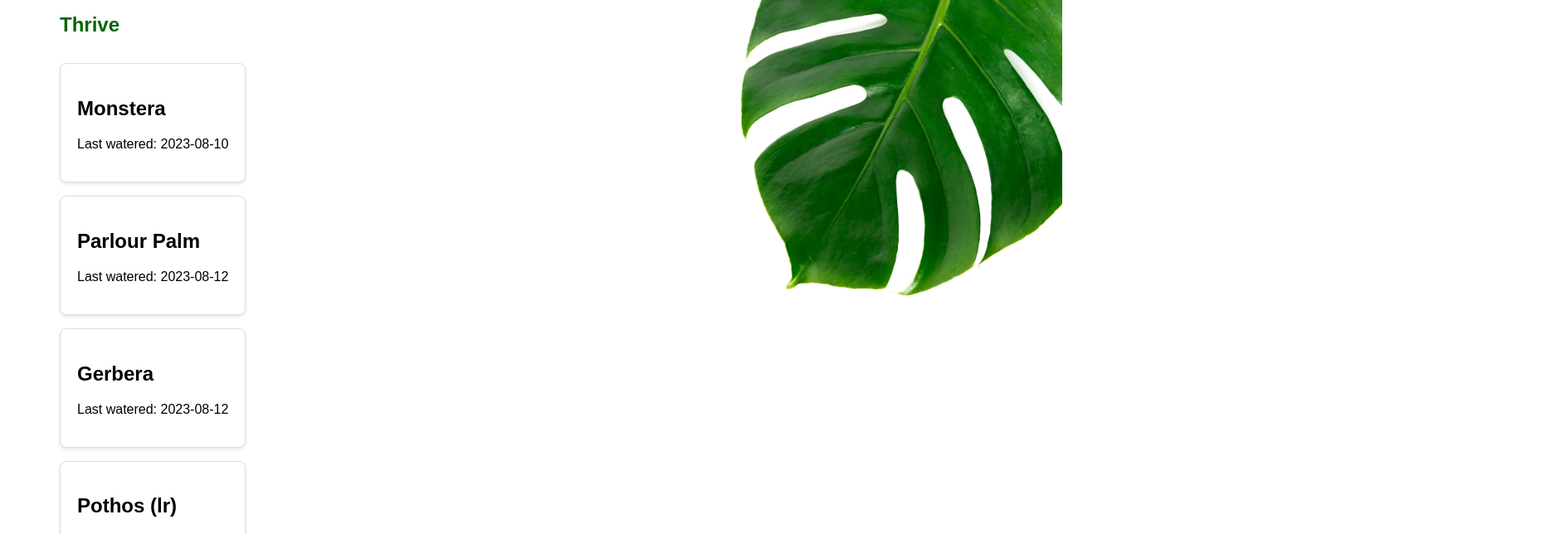
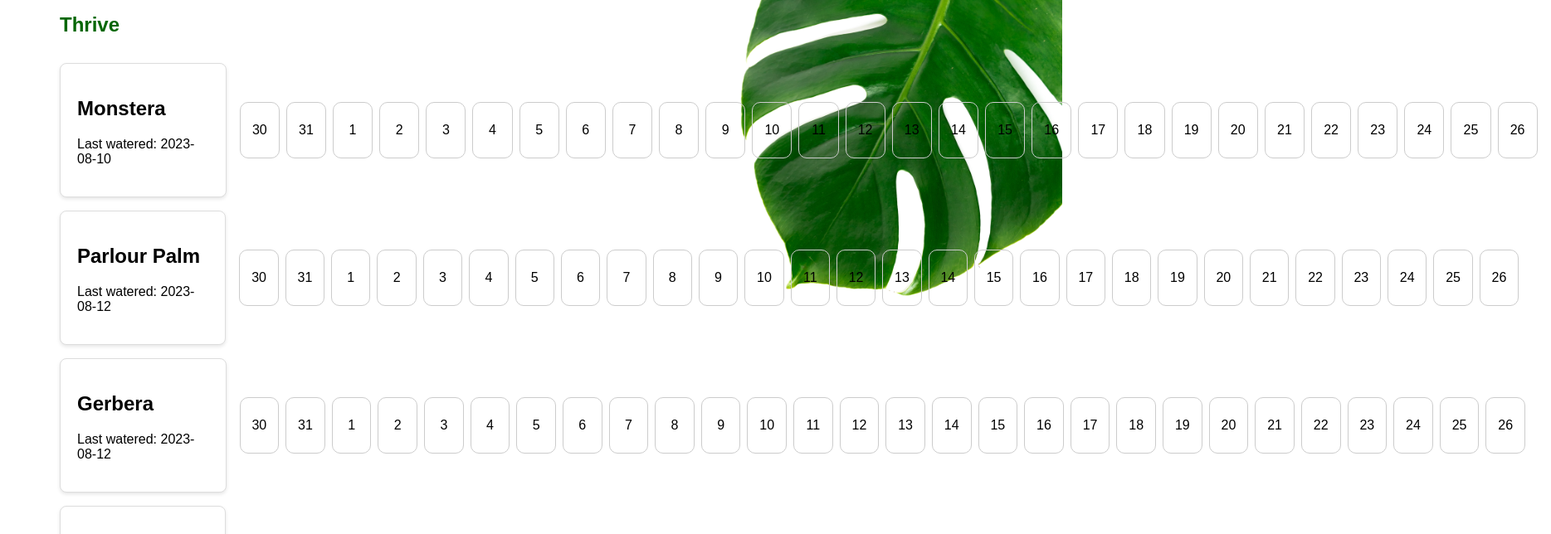
Before and after one commit to EwanMcA/Thrive, a React (Vite) app: page / in a window 1280 px wide. Shown: the top 644 px of the page at 83% size, 1869 px wide, since content can reach past the window. Built offline with nearby package versions, Linux system fonts and the light colour scheme; the HTML template or start-up script is replaced by a standard one.

Commit message:
add basic calendar component

```diff
--- a/src/App.module.scss
+++ b/src/App.module.scss
@@ -54,3 +54,8 @@ html {
 .add-plant-button:hover {
   background-color: #45a049;
 }
+
+.row {
+  display: flex;
+  flex-direction: row;
+}
--- a/src/App.tsx
+++ b/src/App.tsx
@@ -1,5 +1,6 @@
 import React, { useState } from 'react';
 import PlantCard from './PlantCard';
+import Calendar from './Calendar';
 
 import styles from './App.module.scss';
 
@@ -25,7 +26,10 @@ const App: React.FC = () => {
       <h1 className={styles['page-heading']}>Thrive</h1>
       <div className={styles["plant-list"]}>
         {plants.map((plant, index) => (
+          <div className={styles["row"]}>
             <PlantCard key={index} name={plant.name} lastWatered={plant.lastWatered} />
+            <Calendar />
+          </div>
         ))}
       </div>
       <button className={styles['add-plant-button']} onClick={addPlant}>Add New Plant</button>
--- /dev/null
+++ b/src/Calendar.module.scss
@@ -0,0 +1,18 @@
+.calendar-container {
+  align-items: center;
+  display: flex;
+  flex-direction: row;
+  flex-wrap: nowrap;
+  gap: 8px;
+  padding: 16px;
+  width: 100%;
+  overflow-x: auto;
+}
+
+.calendar-day {
+  border: 1px solid #ccc;
+  border-radius: 10px;
+  padding: 24px 8px;
+  text-align: center;
+  width: 32px;
+}
--- /dev/null
+++ b/src/Calendar.scss
@@ -0,0 +1,30 @@
+diner {
+  border: 1px solid #ccc;
+  width: 100%;
+  display: flex;
+  flex-direction: column;
+}
+
+.days-of-week {
+  display: flex;
+  border-bottom: 1px solid #ccc;
+}
+
+.day-of-week {
+  flex: 1;
+  padding: 8px;
+  text-align: center;
+  font-weight: bold;
+}
+
+.calendar-days {
+  display: flex;
+  flex-wrap: nowrap; /* This keeps the days in a single line */
+  overflow-x: auto; /* Enable horizontal scrolling if necessary */
+}
+
+.calendar-day {
+  flex: 1;
+  padding: 8px;
+  text-align: center;
+}
--- /dev/null
+++ b/src/Calendar.tsx
@@ -0,0 +1,34 @@
+import React, { useState } from 'react';
+
+import styles from './Calendar.module.scss';
+
+const Calendar = () => {
+  const [ dayRange, setDayRange ] = useState(14);
+  const currentDate = new Date();
+  const limitDate = new Date();
+  limitDate.setDate(currentDate.getDate() + dayRange);
+
+  const renderCalendarDays = () => {
+    const calendarDays = [];
+
+    for (let day = 0; day < dayRange * 2; day++) {
+      const renderDate = new Date();
+      renderDate.setDate(currentDate.getDate() + day);
+      calendarDays.push(
+        <div className={styles["calendar-day"]} key={day}>
+          {renderDate.getDate()}
+        </div>
+      );
+    }
+
+    return calendarDays;
+  };
+
+  return (
+    <div className={styles["calendar-container"]}>
+      {renderCalendarDays()}
+    </div>
+  );
+};
+
+export default Calendar;
```
